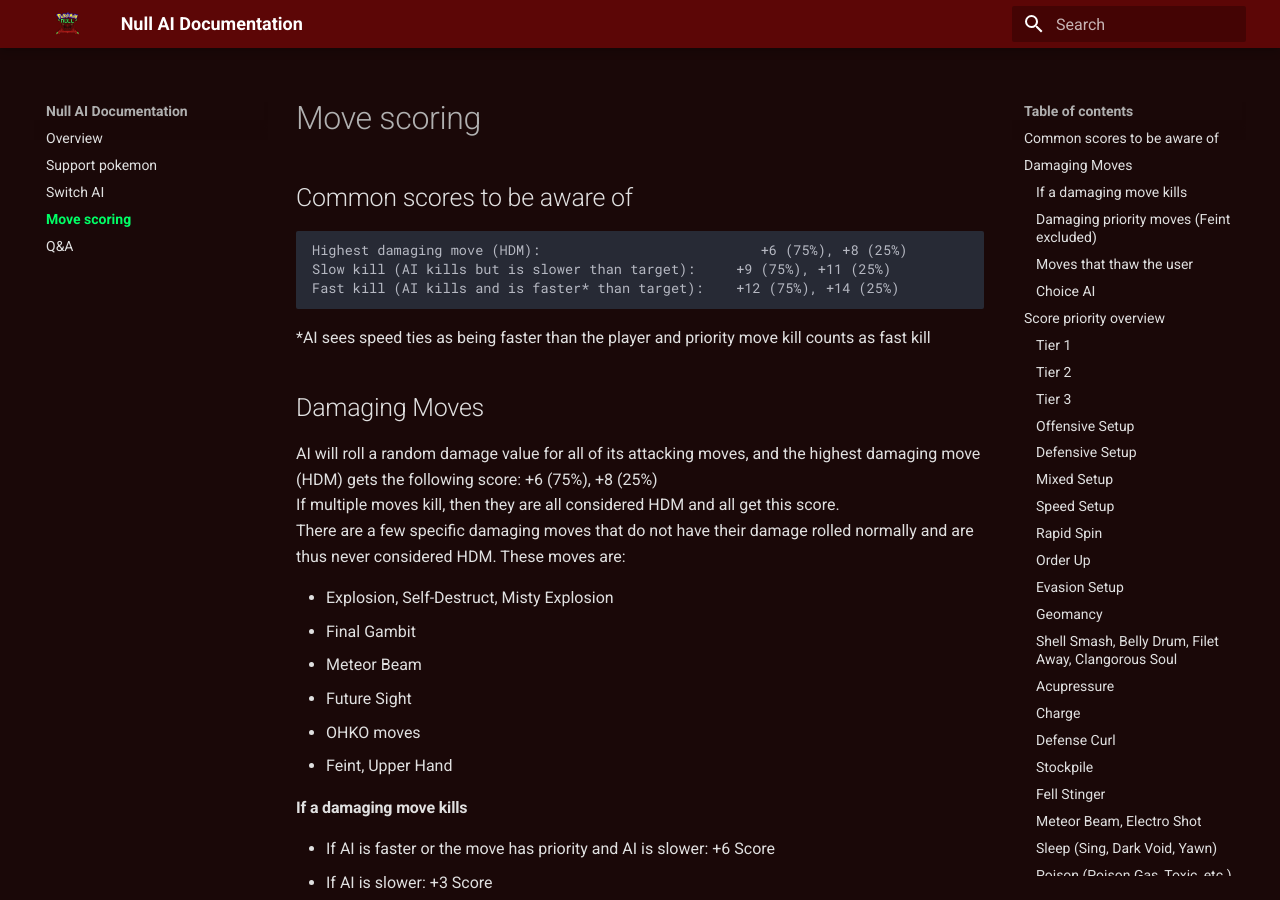
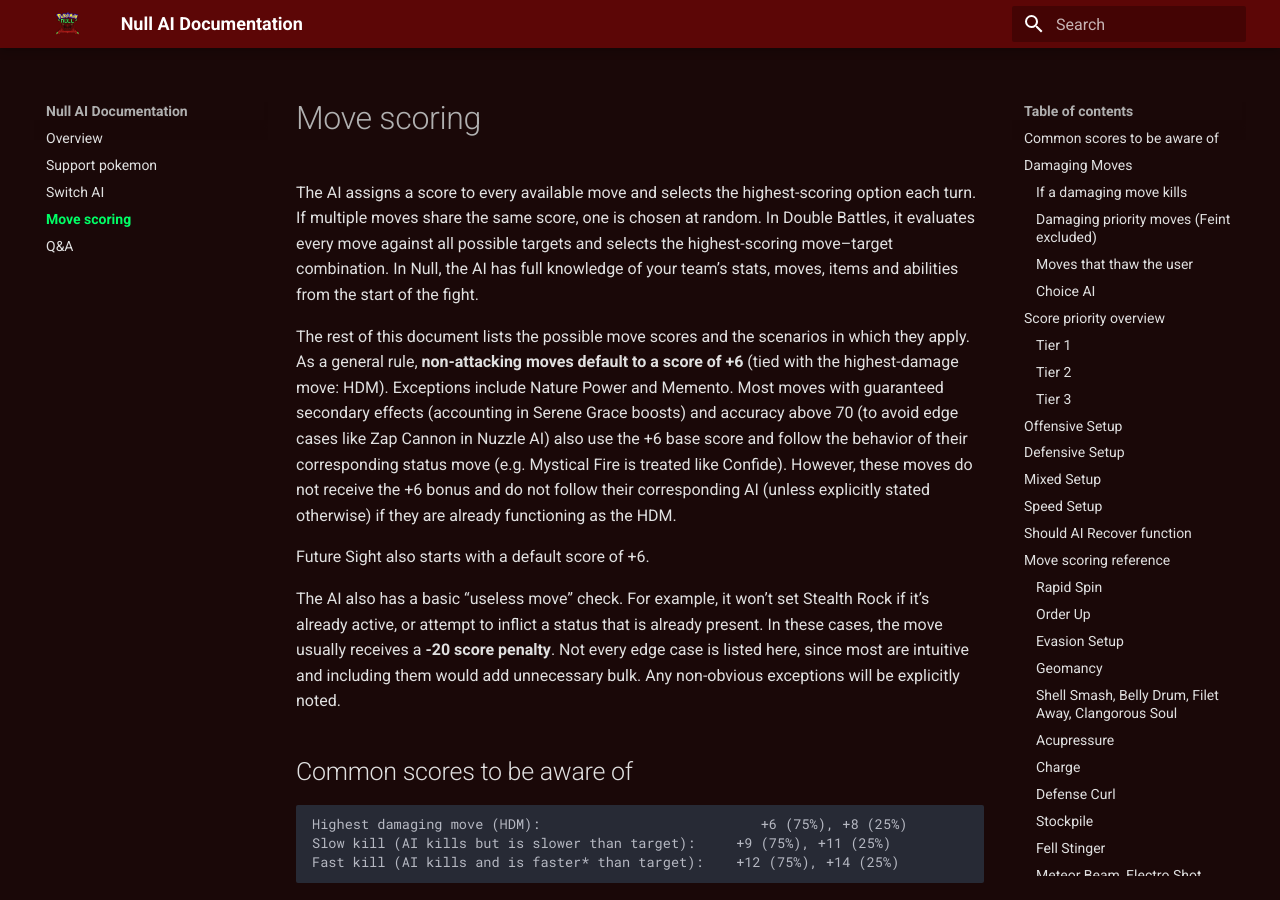
Before and after one commit to jellytronical/Null-AI-Documentation, an MkDocs documentation site: the page built from docs/move-scoring.md, in a window 1280 px wide and 900 px high. Built offline with MkDocs 1.6.1 and Material for MkDocs 9.7.7, drawn with Linux system fonts in a browser that asks for light colours; some of the changed text lies outside the part shown.

Commit message:
Minor edits for formatting

```diff
--- a/docs/move-scoring.md
+++ b/docs/move-scoring.md
@@ -1,4 +1,12 @@
 # Move scoring
+
+The AI assigns a score to every available move and selects the highest-scoring option each turn. If multiple moves share the same score, one is chosen at random. In Double Battles, it evaluates every move against all possible targets and selects the highest-scoring move–target combination. In Null, the AI has full knowledge of your team’s stats, moves, items and abilities from the start of the fight.
+
+The rest of this document lists the possible move scores and the scenarios in which they apply. As a general rule, **non-attacking moves default to a score of +6** (tied with the highest-damage move: HDM). Exceptions include Nature Power and Memento. Most moves with guaranteed secondary effects (accounting in Serene Grace boosts) and accuracy above 70 (to avoid edge cases like Zap Cannon in Nuzzle AI) also use the +6 base score and follow the behavior of their corresponding status move (e.g. Mystical Fire is treated like Confide). However, these moves do not receive the +6 bonus and do not follow their corresponding AI (unless explicitly stated otherwise) if they are already functioning as the HDM.
+
+Future Sight also starts with a default score of +6.
+
+The AI also has a basic “useless move” check. For example, it won’t set Stealth Rock if it’s already active, or attempt to inflict a status that is already present. In these cases, the move usually receives a **-20 score penalty**. Not every edge case is listed here, since most are intuitive and including them would add unnecessary bulk. Any non-obvious exceptions will be explicitly noted.
 
 ## Common scores to be aware of
 
@@ -20,7 +28,7 @@
 * OHKO moves
 * Feint, Upper Hand
 
-#### If a damaging move kills
+### If a damaging move kills
 
 * If AI is faster or the move has priority and AI is slower: +6 Score
 * If AI is slower: +3 Score
@@ -28,17 +36,17 @@
   * The following moves receive a kill bonus, despite never being considered as HDM: Meteor Beam, Future Sight.
 * If AI has Moxie, Beast Boost, Chilling Neigh, or Grim Neigh: +1 Score
 
-#### Damaging priority moves (Feint excluded)
+### Damaging priority moves (Feint excluded)
 
 * If AI is slower and Player can faint AI:
   * If the priority move is also HDM: +5 Score
   * Else: +11 Score
 * Else if AI is slower and has Eject Button: +11 Score
 
-#### Moves that thaw the user
+### Moves that thaw the user
 If AI is frozen or frostbitten: +12 Score
 
-#### Choice AI
+### Choice AI
 If AI is holding a Choice Item: -20 Score to all status moves except: Memento, Parting Shot, Baton Pass, Teleport, Chilly Reception, Sleep Talk, Me First, Copycat, Mimic, Transform, Sketch, Nature Power, Assist, Metronome.
 
 ## Score priority overview
@@ -86,7 +92,7 @@
   * Player has a phazing move and AI is not on last mon
 * If the offensive stat (Atk/SpAtk) boosted by the move is +2 or higher: -1 Score (80%)
 
-### Defensive Setup
+## Defensive Setup
 Stuff Cheeks, Harden, Withdraw, Barrier, Acid Armor, Iron Defense, Cotton Guard, Shelter, Amnesia, Defense Curl, Stockpile, Cosmic Power, Psyshield Bash
 
 * If Player has Unaware, Haze, Clear Smog, Freezy Frost, or Topsy Turvy: -20 Score
@@ -105,7 +111,7 @@
     * If Def or Sp. Def is lower than +1: +2 Score
   * If AI has Stored Power or Body Press: +1 Score (50%)
 
-### Mixed Setup
+## Mixed Setup
 No Retreat, Victory Dance, Coil, Bulk Up, Curse, Contrary Superpower
 Calm Mind, Quiver Dance
 
@@ -117,12 +123,45 @@
 
 If the move is *Curse* and the user is a Ghost Type, the move doesn’t follow setup rules and instead stays at the default +6 Score, if the target isn’t already cursed.
 
-### Speed Setup
+## Speed Setup
 Autotomize, Agility, Rock Polish, Trailblaze, Flame Charge, Aqua Step, Esper Wing, Scale Shot
 
 * If Player has Haze, Clear Smog, Freezy Frost, Topsy Turvy or a phazing move: -20 Score
 * If AI is faster: -20 Score
 * If AI is slower: +1 Score (80%)
+
+## Should AI Recover function
+* **Recovery %:**
+    * Standard recovery moves (Recover, Slack Off, Heal Order, Roost, Strength Sap): 50%
+    * Weather-based recovery moves (Morning Sun, Synthesis, Moonlight): 67%
+    * Rest: 100%
+
+* If AI mon is Toxic'd and move isn’t Rest:
+    * Returns False
+* If player mon does as much or more damage than would be healed off:
+    * Returns False
+    * *Note that this calculation uses the Recovery % listed above.*
+
+* If AI is faster:
+    * If player mon can kill AI mon, but cannot after AI mon uses recovery move:
+        * Returns True
+    * If player mon cannot kill AI mon:
+        * If AI mon is below 66% and above 40%:
+            * Returns True (50%), Returns False (50%)
+        * If AI mon is below 40%:
+            * Returns True
+
+* If AI is slower:
+    * If AI is below 70% HP:
+        * Returns True (75%), Returns False (25%)
+    * If AI is below 50% HP:
+        * Returns True
+
+* If none of the above cases are true, then this function defaults to return False.
+
+## Move scoring reference
+
+The follow sections outline the scoring assigned to various moves in the game.
 
 ### Rapid Spin
 Treated as Speed Setup and additionally:
@@ -742,36 +781,3 @@
 * The slower user receives a +13 score bonus.
 
 > **Warning:** If the slower Round user is in Slot 1, it cannot yet know whether Slot 2 will choose Round, since Slot 2 has not performed its calculations yet. To compensate for this limitation, the previously mentioned score override is applied instead.
-
----
-
-## Extra Details
-
-### Should AI Recover function
-* **Recovery %:**
-    * Standard recovery moves (Recover, Slack Off, Heal Order, Roost, Strength Sap): 50%
-    * Weather-based recovery moves (Morning Sun, Synthesis, Moonlight): 67%
-    * Rest: 100%
-
-* If AI mon is Toxic'd and move isn’t Rest:
-    * Returns False
-* If player mon does as much or more damage than would be healed off:
-    * Returns False
-    * *Note that this calculation uses the Recovery % listed above.*
-
-* If AI is faster:
-    * If player mon can kill AI mon, but cannot after AI mon uses recovery move:
-        * Returns True
-    * If player mon cannot kill AI mon:
-        * If AI mon is below 66% and above 40%:
-            * Returns True (50%), Returns False (50%)
-        * If AI mon is below 40%:
-            * Returns True
-
-* If AI is slower:
-    * If AI is below 70% HP:
-        * Returns True (75%), Returns False (25%)
-    * If AI is below 50% HP:
-        * Returns True
-
-* If none of the above cases are true, then this function defaults to return False.
```
Also changed, not shown: other parts of docs/move-scoring.md (+1 -3 lines), docs/index.md (+0 -10 lines).
